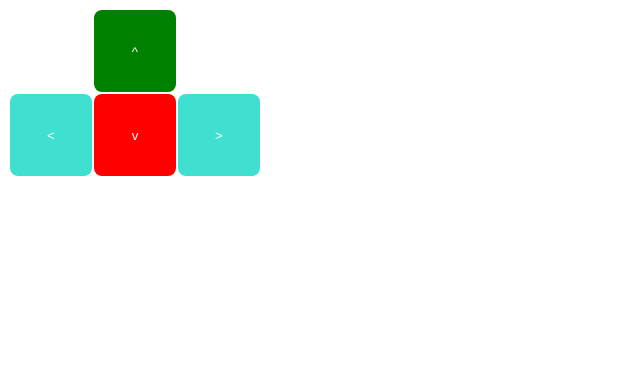
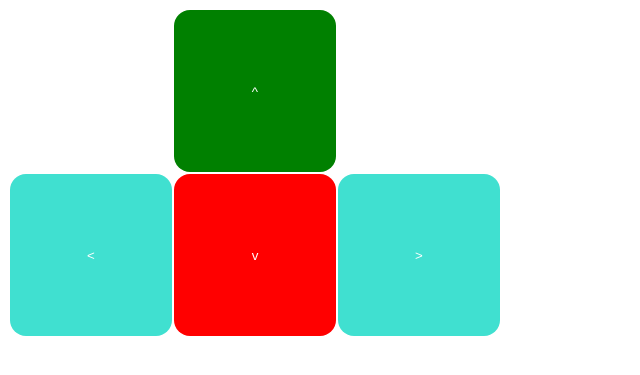
Before and after one commit to SinglePaper/RPi-electronics, a PHP site: page /index.html in a window 1280 px wide. Shown: the top 375 px of the page, without its empty margins (0-640 px from the left). Run offline with PHP 8.4, Linux system fonts and the light colour scheme.

Commit message:
Update style.css

```diff
--- a/html/style.css
+++ b/html/style.css
@@ -16,9 +16,9 @@ div#controls td.right {
     background-color:turquoise;
 }
 div#controls td {
-    height: 10vh;
-    width: 10vh;
-    border-radius: 1vh;
+    height: 10em;
+    width: 10em;
+    border-radius: 1em;
 }
 td.up button, td.down button, td.left button, td.right button {
     height: inherit;
```
